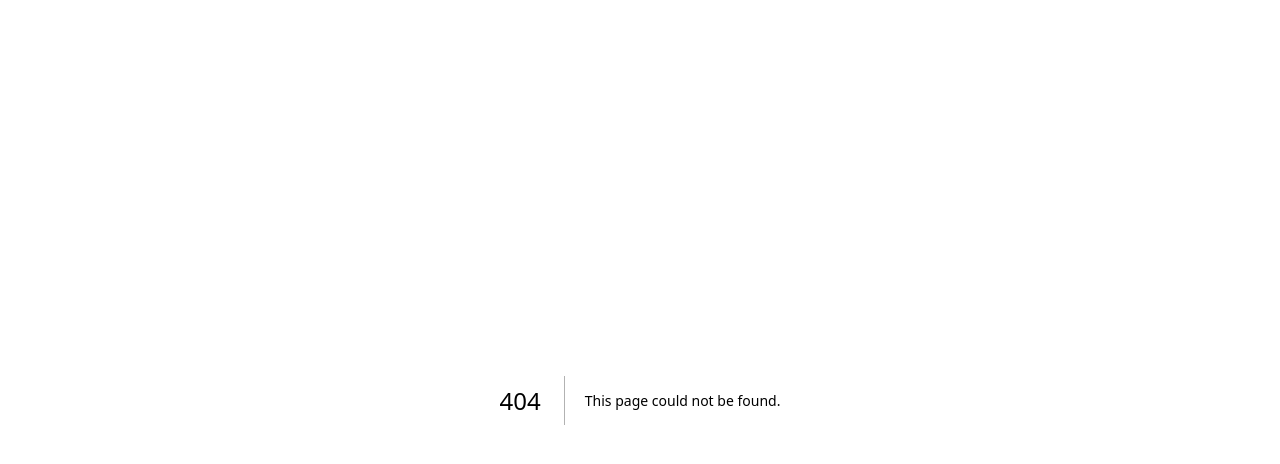
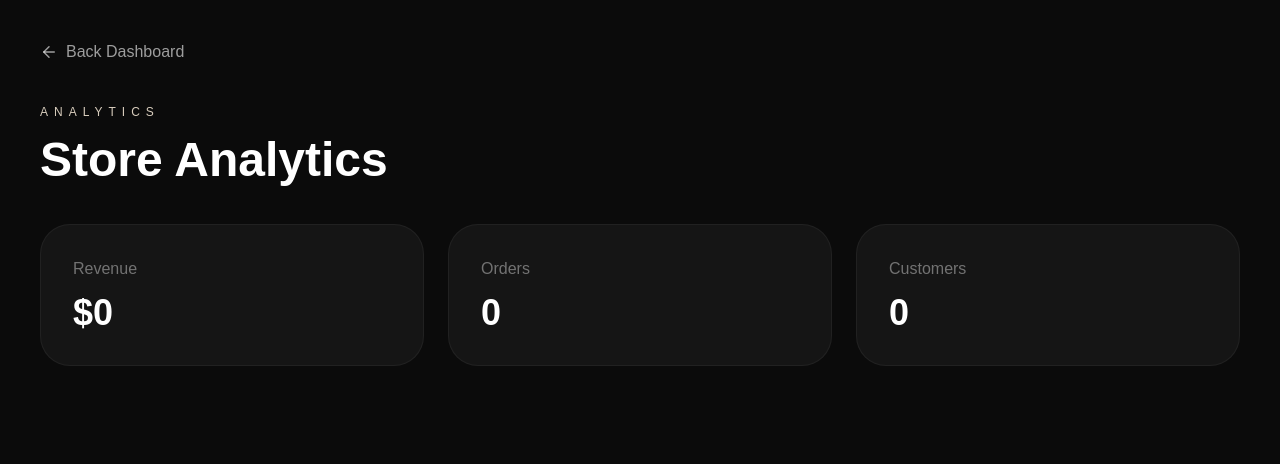
Before and after one commit to MalekAloklla/staylik-store, a Next.js app: page /admin/analytics in a window 1280 px wide. Before the commit this address had no page. Shown: the top 464 px of the page. Built offline with nearby package versions, Linux system fonts and the light colour scheme.

Commit message:
add admin pages

```diff
--- /dev/null
+++ b/app/admin/analytics/page.tsx
@@ -0,0 +1,47 @@
+"use client";
+
+import Link from "next/link";
+import { ArrowLeft } from "lucide-react";
+
+export default function AnalyticsPage() {
+  return (
+    <main className="min-h-screen bg-[#0b0b0b] text-white p-10">
+
+      <Link
+        href="/admin"
+        className="flex items-center gap-2 text-white/60 hover:text-[#d8cdbd] transition mb-10"
+      >
+        <ArrowLeft size={18} />
+        Back Dashboard
+      </Link>
+
+      <p className="uppercase tracking-[6px] text-[#d8cdbd] text-xs mb-4">
+        Analytics
+      </p>
+
+      <h1 className="text-5xl font-black mb-10">
+        Store Analytics
+      </h1>
+
+      <div className="grid md:grid-cols-3 gap-6">
+
+        <div className="bg-[#151515] border border-white/5 rounded-[30px] p-8">
+          <p className="text-white/40 mb-3">Revenue</p>
+          <h2 className="text-4xl font-black">$0</h2>
+        </div>
+
+        <div className="bg-[#151515] border border-white/5 rounded-[30px] p-8">
+          <p className="text-white/40 mb-3">Orders</p>
+          <h2 className="text-4xl font-black">0</h2>
+        </div>
+
+        <div className="bg-[#151515] border border-white/5 rounded-[30px] p-8">
+          <p className="text-white/40 mb-3">Customers</p>
+          <h2 className="text-4xl font-black">0</h2>
+        </div>
+
+      </div>
+
+    </main>
+  );
+}
--- /dev/null
+++ b/app/admin/customers/page.tsx
@@ -0,0 +1,32 @@
+"use client";
+
+import Link from "next/link";
+import { ArrowLeft } from "lucide-react";
+
+export default function CustomersPage() {
+  return (
+    <main className="min-h-screen bg-[#0b0b0b] text-white p-10">
+
+      <Link
+        href="/admin"
+        className="flex items-center gap-2 text-white/60 hover:text-[#d8cdbd] transition mb-10"
+      >
+        <ArrowLeft size={18} />
+        Back Dashboard
+      </Link>
+
+      <p className="uppercase tracking-[6px] text-[#d8cdbd] text-xs mb-4">
+        Customers
+      </p>
+
+      <h1 className="text-5xl font-black mb-10">
+        Customers List
+      </h1>
+
+      <div className="bg-[#151515] border border-white/5 rounded-[30px] p-10 text-center text-white/40">
+        No customers yet.
+      </div>
+
+    </main>
+  );
+}
--- /dev/null
+++ b/app/admin/orders/page.tsx
@@ -0,0 +1,32 @@
+"use client";
+
+import Link from "next/link";
+import { ArrowLeft } from "lucide-react";
+
+export default function OrdersPage() {
+  return (
+    <main className="min-h-screen bg-[#0b0b0b] text-white p-10">
+
+      <Link
+        href="/admin"
+        className="flex items-center gap-2 text-white/60 hover:text-[#d8cdbd] transition mb-10"
+      >
+        <ArrowLeft size={18} />
+        Back Dashboard
+      </Link>
+
+      <p className="uppercase tracking-[6px] text-[#d8cdbd] text-xs mb-4">
+        Orders
+      </p>
+
+      <h1 className="text-5xl font-black mb-10">
+        Orders Management
+      </h1>
+
+      <div className="bg-[#151515] border border-white/5 rounded-[30px] p-10 text-center text-white/40">
+        No orders yet.
+      </div>
+
+    </main>
+  );
+}
```
